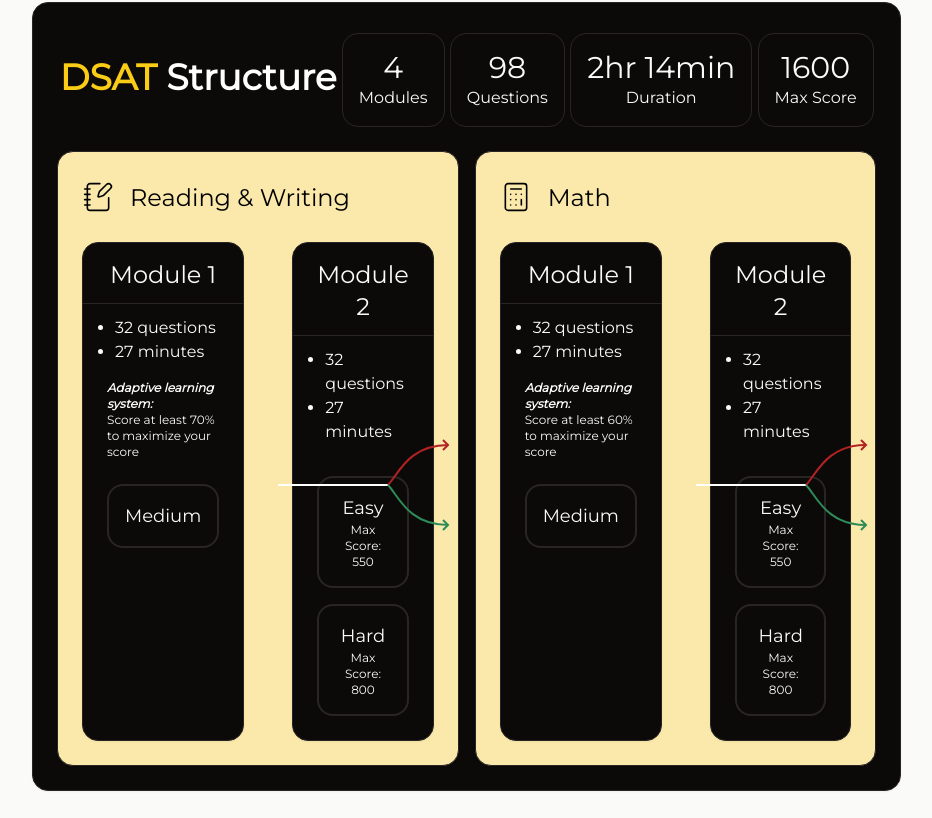
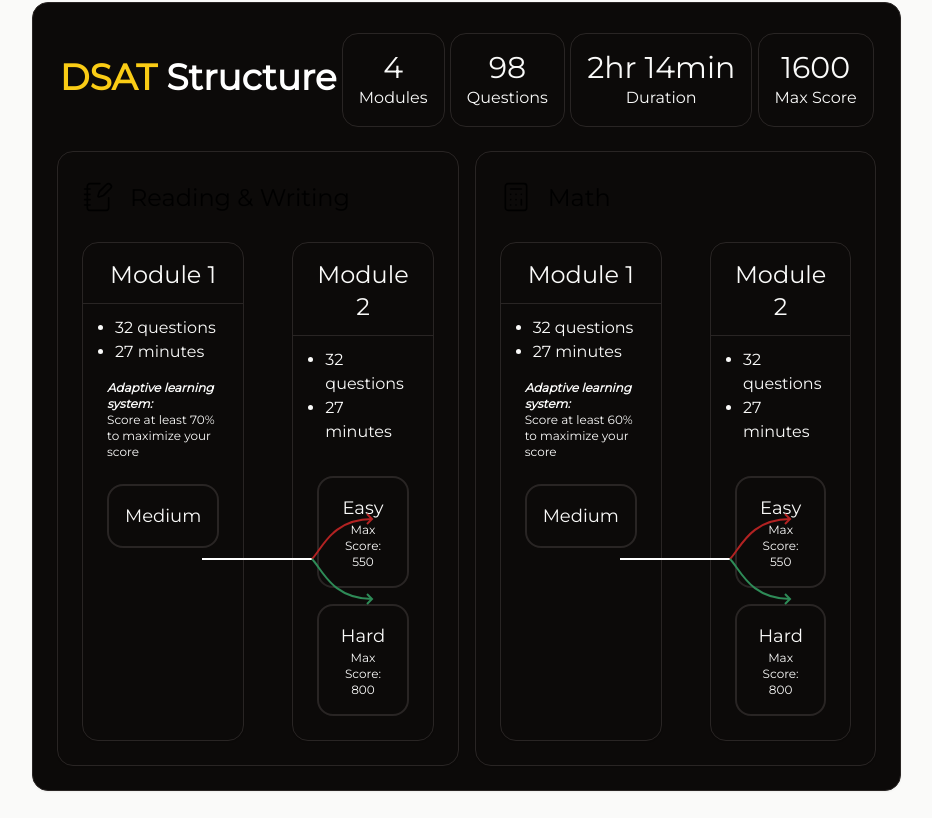
Before and after one commit to aaronzygala/tutoring_site, a Next.js app: page /exams in a window 1280 px wide. Shown: the part 602-1420 px from the top of the page, without its empty margins (176-1108 px from the left). Built offline with nearby package versions, Linux system fonts and the light colour scheme.

Commit message:
Fixed position of arrows in exam

```diff
--- a/src/app/exams/page.tsx
+++ b/src/app/exams/page.tsx
@@ -81,7 +81,7 @@
               </div>
             </CardHeader>
             <CardContent className="flex flex-row w-full gap-4">
-            <Card className="w-full relative bg-[#fae9ab]">
+            <Card className="w-full relative bg-card">
                 <CardHeader className="flex flex-row text-black">
                     <Icons.notebookPen strokeWidth={1.2} className="h-8 w-8 mt-auto mb-auto"/>
                     <div className="text-2xl mt-auto mb-auto pb-1 pl-4">Reading & Writing</div>
@@ -144,7 +144,7 @@
                   </Card>
                 </CardContent>
               </Card>
-              <Card className="w-full relative bg-[#fae9ab]">
+              <Card className="w-full relative bg-card">
                 <CardHeader className="flex flex-row text-black">
                     <Icons.calculator strokeWidth={1.2} className="h-8 w-8 mt-auto mb-auto"/>
                     <div className="text-2xl mt-auto mb-auto pb-1 pl-4">Math</div>
@@ -267,7 +267,7 @@
 const ArrowAnimation: React.FC = () => {
   return (
 <svg
-  className="animated-arrow absolute z-10 top-[233px] left-[220px]"
+  className="animated-arrow absolute z-10 top-1/2 left-[36%]"
   width="320" // Increased width for a better view
   height="200"
   viewBox="0 0 320 200" // Adjusted viewBox to fit the new path dimensions
```
